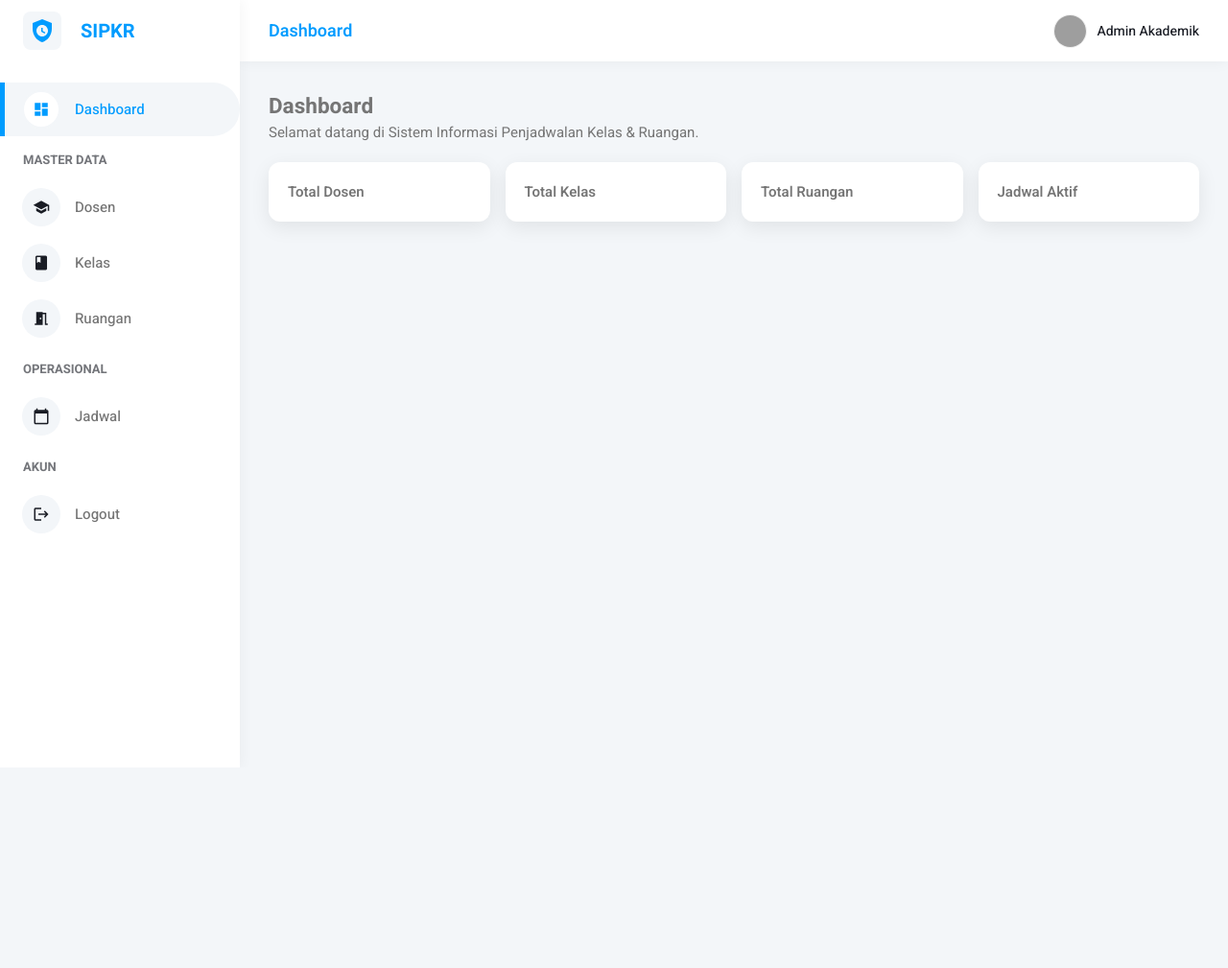
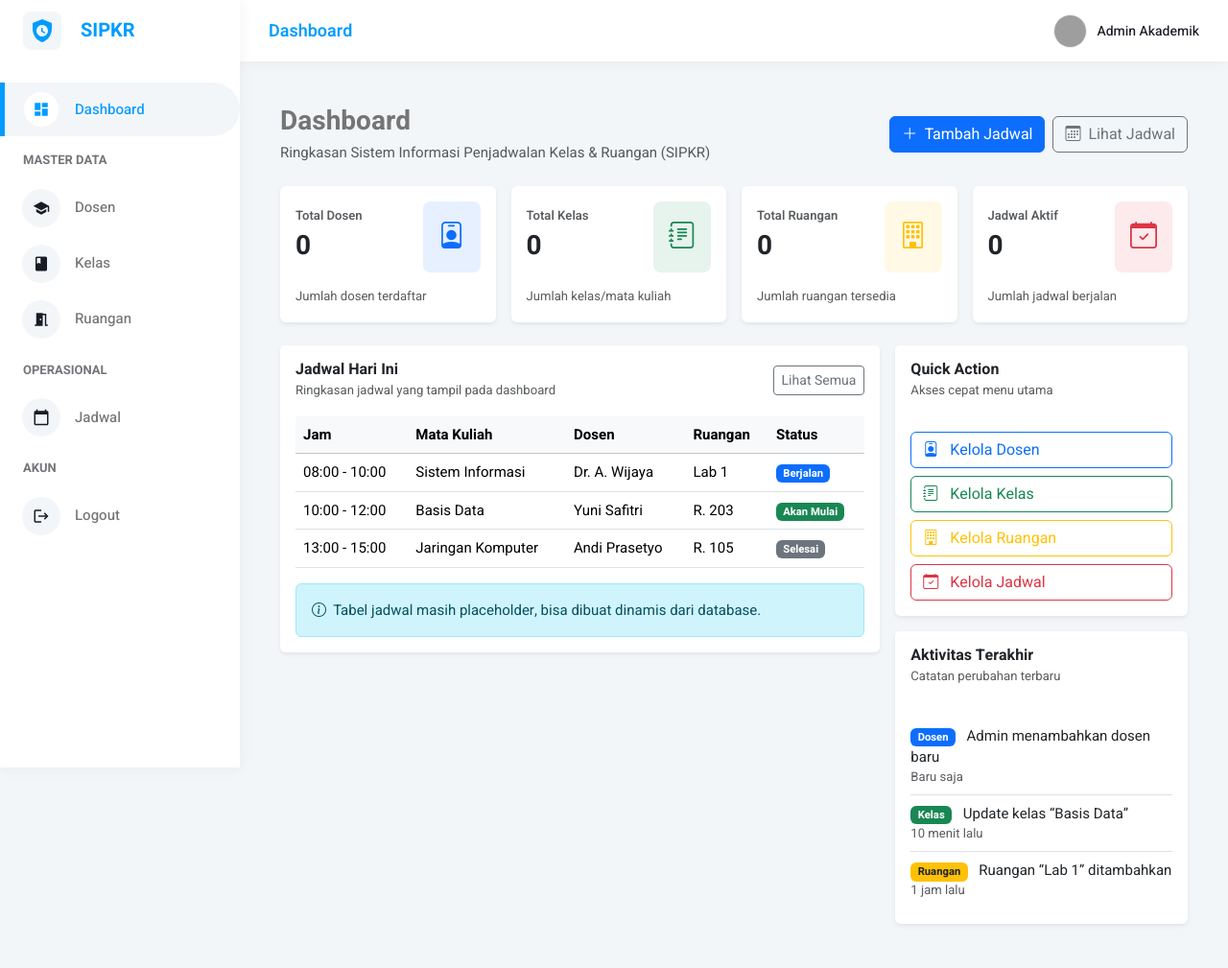
Before and after one commit to aprillashinta/sipkr-flask, a Flask app: page /dashboard in a window 1280 px wide. Shown: the whole page at 96% size. Before the commit the page ends 544 px from the top, so only its background shows below. Run offline with Flask 3, Linux system fonts and the light colour scheme; the visitor is signed in with stand-in values (Sample User, id 1); parts of the project's set-up code (start-up, migrations or seed data) failed here and were passed over; grey boxes are pictures that could not be loaded.

Commit message:
tambahan count untuk dashboard dan sesuaikan routing, untuk menu selain dashbord hanya bisa diakses ketika sudah login

```diff
--- a/app/controller/WebController.py
+++ b/app/controller/WebController.py
@@ -1,123 +1,150 @@
 from flask import Blueprint, render_template, redirect, url_for, session
+from functools import wraps
+
 from app.controller import AuthController, DosenController, KelasController, JadwalController, RuanganController
+from app.model.dosen import Dosen
+from app.model.kelas import Kelas
+from app.model.ruangan import Ruangan
+from app.model.jadwal import Jadwal
 
-# Inisialisasi Blueprint dengan nama 'web'
 web = Blueprint('web', __name__)
+
+def login_required(f):
+    @wraps(f)
+    def decorated_function(*args, **kwargs):
+        if not session.get('user'):
+            return redirect(url_for('web.login'))
+        return f(*args, **kwargs)
+    return decorated_function
+
 
 @web.route('/')
 def index():
     return 'SIPKR Flask is running'
 
+
 @web.route('/login', methods=['GET', 'POST'])
 def login():
-    # Jika user sudah login, langsung lempar ke dashboard
     if session.get('user'):
         return redirect(url_for('web.dashboard'))
-
-    # Memanggil logika login dari AuthController
     return AuthController.login()
 
+
 @web.route('/dashboard')
+@login_required
 def dashboard():
-    # Proteksi halaman: Jika belum login, tendang ke halaman login
-    if not session.get('user'):
-        return redirect(url_for('web.login'))
+    total_dosen = Dosen.query.count()
+    total_kelas = Kelas.query.count()
+    total_ruangan = Ruangan.query.count()
+    jadwal_aktif = Jadwal.query.count()
 
-    # Temanmu nanti tinggal mengisi dashboard.html
-    return render_template('dashboard.html')
+    return render_template(
+        'dashboard.html',
+        total_dosen=total_dosen,
+        total_kelas=total_kelas,
+        total_ruangan=total_ruangan,
+        jadwal_aktif=jadwal_aktif
+    )
+
 
 @web.route('/logout')
+@login_required
 def logout():
-    # Menghapus session user saat logout
     session.clear()
     return redirect(url_for('web.login'))
 
-# 1. READ - Menampilkan daftar semua dosen
+
 @web.route('/dosen')
+@login_required
 def dosen_index():
-    # Proteksi: hanya user login yang bisa akses
-    if not session.get('user'):
-        return redirect(url_for('web.login'))
-
     return DosenController.index()
 
-# 2. CREATE - Form tambah dan Proses simpan
+
 @web.route('/dosen/tambah', methods=['GET', 'POST'])
+@login_required
 def dosen_create():
-    if not session.get('user'):
-        return redirect(url_for('web.login'))
-
     return DosenController.create()
 
-# 3. UPDATE - Form edit dan Proses update berdasarkan ID
+
 @web.route('/dosen/edit/<int:id>', methods=['GET', 'POST'])
+@login_required
 def dosen_edit(id):
-    if not session.get('user'):
-        return redirect(url_for('web.login'))
-
     return DosenController.edit(id)
 
-# 4. DELETE - Proses hapus data
-# Menggunakan POST untuk keamanan (mencegah hapus via link langsung)
+
 @web.route('/dosen/hapus/<int:id>', methods=['POST'])
+@login_required
 def dosen_delete(id):
-    if not session.get('user'):
-        return redirect(url_for('web.login'))
-
     return DosenController.delete(id)
 
-# 1. READ - Menampilkan daftar kelas
+
 @web.route('/kelas')
+@login_required
 def kelas_index():
-    if not session.get('user'):
-        return redirect(url_for('web.login'))
-
-    # Memanggil fungsi index() dari KelasController.py
     return KelasController.index()
 
-# 2. CREATE - Form tambah kelas dan Proses simpan
+
 @web.route('/kelas/tambah', methods=['GET', 'POST'])
+@login_required
 def kelas_create():
     return KelasController.create()
 
-# 3. UPDATE - Form edit kelas dan Proses update
+
 @web.route('/kelas/edit/<int:id>', methods=['GET', 'POST'])
+@login_required
 def kelas_edit(id):
     return KelasController.edit(id)
 
-# 4. DELETE - Proses hapus kelas
+
 @web.route('/kelas/hapus/<int:id>', methods=['POST'])
+@login_required
 def kelas_delete(id):
     return KelasController.delete(id)
 
+
 @web.route('/jadwal')
+@login_required
 def jadwal_index():
     return JadwalController.index()
 
+
 @web.route('/jadwal/tambah', methods=['GET', 'POST'])
+@login_required
 def jadwal_create():
     return JadwalController.create()
 
+
 @web.route('/jadwal/edit/<id>', methods=['GET', 'POST'])
+@login_required
 def jadwal_edit(id):
     return JadwalController.edit(id)
 
+
 @web.route('/jadwal/hapus/<id>', methods=['POST'])
+@login_required
 def jadwal_delete(id):
     return JadwalController.delete(id)
 
+
 @web.route('/ruangan')
+@login_required
 def ruangan_index():
     return RuanganController.index()
 
+
 @web.route('/ruangan/tambah', methods=['GET', 'POST'])
+@login_required
 def ruangan_create():
     return RuanganController.create()
 
+
 @web.route('/ruangan/hapus/<id>', methods=['POST'])
+@login_required
 def ruangan_delete(id):
     return RuanganController.delete(id)
 
+
 @web.route('/ruangan/edit/<id>', methods=['GET', 'POST'])
+@login_required
 def ruangan_edit(id):
     return RuanganController.edit(id)
--- a/app/templates/base.html
+++ b/app/templates/base.html
@@ -8,10 +8,14 @@
     <link href="https://fonts.googleapis.com/css2?family=Heebo:wght@400;500;600;700&display=swap" rel="stylesheet">
     <link href="https://fonts.googleapis.com/icon?family=Material+Icons" rel="stylesheet">
 
+    <link href="https://cdn.jsdelivr.net/npm/bootstrap@5.3.3/dist/css/bootstrap.min.css" rel="stylesheet">
+
+    <link rel="stylesheet" href="https://cdn.jsdelivr.net/npm/bootstrap-icons@1.11.3/font/bootstrap-icons.min.css">
+
     <style>
         :root {
             --primary: #009CFF;
-            --primary-dark: #007ACD; /* Tambahan warna untuk Hover */
+            --primary-dark: #007ACD;
             --primary-light: #F3F6F9;
             --bg-icon: #F3F6F9;
             --bg-body: #F3F6F9;
@@ -130,25 +134,23 @@
 
         .content { padding: 30px; }
 
-        .btn-primary {
+        .btn-sipkr {
             background: var(--primary); color: white;
             padding: 8px 22px; border-radius: 6px; border: none;
             cursor: pointer; font-size: 14px; font-weight: 500;
-            transition: background 0.3s ease; /* Animasi halus */
+            transition: background 0.3s ease;
         }
-
-        /* PERBAIKAN: Menambahkan style khusus saat hover */
-        .btn-primary:hover {
-            background: var(--primary-dark); /* Menggunakan warna yang lebih gelap */
+        .btn-sipkr:hover {
+            background: var(--primary-dark);
             color: white;
         }
 
-        .alert {
+        .alert-custom {
             padding: 15px; margin-bottom: 24px; border-radius: 8px;
             display: flex; align-items: center; gap: 10px; font-size: 14px;
         }
-        .alert-success { background: #d1e7dd; color: #0f5132; }
-        .alert-error { background: #f8d7da; color: #842029; }
+        .alert-success-custom { background: #d1e7dd; color: #0f5132; }
+        .alert-error-custom { background: #f8d7da; color: #842029; }
     </style>
 </head>
 
@@ -220,12 +222,14 @@
                 <h3 style="color:#009CFF;">Selamat Datang</h3>
                 <p>Pilih menu di sebelah kiri untuk mengelola data.</p>
                 <br>
-                <button class="btn-primary">Tombol Tes</button>
+                <button class="btn-sipkr">Tombol Tes</button>
             </div>
             {% endblock %}
         </section>
     </div>
 
 </div>
+
+<script src="https://cdn.jsdelivr.net/npm/bootstrap@5.3.3/dist/js/bootstrap.bundle.min.js"></script>
 </body>
 </html>
--- a/app/templates/dashboard.html
+++ b/app/templates/dashboard.html
@@ -2,28 +2,162 @@
 {% block title %}Dashboard | SIPKR{% endblock %}
 
 {% block content %}
-<h1>Dashboard</h1>
-<p>Selamat datang di Sistem Informasi Penjadwalan Kelas & Ruangan.</p>
+<div class="container-fluid py-3">
 
-<div class="cards">
-  <div class="card">Total Dosen</div>
-  <div class="card">Total Kelas</div>
-  <div class="card">Total Ruangan</div>
-  <div class="card">Jadwal Aktif</div>
+  <!-- Header -->
+  <div class="d-flex flex-column flex-md-row justify-content-between align-items-md-center gap-2 mb-4">
+    <div>
+      <h3 class="fw-bold mb-1">Dashboard</h3>
+      <p class="text-muted mb-0">Ringkasan Sistem Informasi Penjadwalan Kelas & Ruangan (SIPKR)</p>
+    </div>
+
+    <div class="d-flex gap-2">
+      <a href="{{ url_for('web.jadwal_create') }}" class="btn btn-primary">
+        <i class="bi bi-plus-lg me-1"></i> Tambah Jadwal
+      </a>
+      <a href="{{ url_for('web.jadwal_index') }}" class="btn btn-outline-secondary">
+        <i class="bi bi-calendar3 me-1"></i> Lihat Jadwal
+      </a>
+    </div>
+  </div>
+
+  <!-- Stat Cards (Efficient) -->
+  {% set stats = [
+    {'label':'Total Dosen',   'value': total_dosen,   'icon':'bi-person-badge',  'color':'primary', 'desc':'Jumlah dosen terdaftar'},
+    {'label':'Total Kelas',   'value': total_kelas,   'icon':'bi-journal-text',  'color':'success', 'desc':'Jumlah kelas/mata kuliah'},
+    {'label':'Total Ruangan', 'value': total_ruangan, 'icon':'bi-building',      'color':'warning', 'desc':'Jumlah ruangan tersedia'},
+    {'label':'Jadwal Aktif',  'value': jadwal_aktif,  'icon':'bi-calendar-check','color':'danger',  'desc':'Jumlah jadwal berjalan'}
+  ] %}
+
+  <div class="row g-3 mb-4">
+    {% for s in stats %}
+    <div class="col-12 col-sm-6 col-lg-3">
+      <div class="card shadow-sm border-0 h-100">
+        <div class="card-body">
+          <div class="d-flex align-items-center justify-content-between">
+            <div>
+              <div class="text-muted small fw-semibold">{{ s.label }}</div>
+              <div class="fs-3 fw-bold">{{ s.value }}</div>
+            </div>
+
+            <div class="bg-{{ s.color }} bg-opacity-10 text-{{ s.color }} rounded-3 p-3">
+              <i class="bi {{ s.icon }} fs-3"></i>
+            </div>
+          </div>
+
+          <div class="mt-3 small text-muted">{{ s.desc }}</div>
+        </div>
+      </div>
+    </div>
+    {% endfor %}
+  </div>
+
+  <!-- Content -->
+  <div class="row g-3">
+    <!-- Table -->
+    <div class="col-12 col-lg-8">
+      <div class="card shadow-sm border-0">
+        <div class="card-header bg-white border-0 d-flex justify-content-between align-items-center py-3">
+          <div>
+            <h6 class="fw-bold mb-0">Jadwal Hari Ini</h6>
+            <small class="text-muted">Ringkasan jadwal yang tampil pada dashboard</small>
+          </div>
+          <a href="{{ url_for('web.jadwal_index') }}" class="btn btn-sm btn-outline-secondary">Lihat Semua</a>
+        </div>
+
+        <div class="card-body pt-0">
+          <div class="table-responsive">
+            <table class="table align-middle table-hover mb-0">
+              <thead class="table-light">
+                <tr>
+                  <th>Jam</th>
+                  <th>Mata Kuliah</th>
+                  <th>Dosen</th>
+                  <th>Ruangan</th>
+                  <th>Status</th>
+                </tr>
+              </thead>
+              <tbody>
+                <!-- Placeholder -->
+                <tr>
+                  <td>08:00 - 10:00</td>
+                  <td>Sistem Informasi</td>
+                  <td>Dr. A. Wijaya</td>
+                  <td>Lab 1</td>
+                  <td><span class="badge bg-primary">Berjalan</span></td>
+                </tr>
+                <tr>
+                  <td>10:00 - 12:00</td>
+                  <td>Basis Data</td>
+                  <td>Yuni Safitri</td>
+                  <td>R. 203</td>
+                  <td><span class="badge bg-success">Akan Mulai</span></td>
+                </tr>
+                <tr>
+                  <td>13:00 - 15:00</td>
+                  <td>Jaringan Komputer</td>
+                  <td>Andi Prasetyo</td>
+                  <td>R. 105</td>
+                  <td><span class="badge bg-secondary">Selesai</span></td>
+                </tr>
+              </tbody>
+            </table>
+          </div>
+
+          <div class="alert alert-info mt-3 mb-0">
+            <i class="bi bi-info-circle me-1"></i>
+            Tabel jadwal masih placeholder, bisa dibuat dinamis dari database.
+          </div>
+        </div>
+      </div>
+    </div>
+
+    <div class="col-12 col-lg-4">
+      {% set quick_actions = [
+        {'text':'Kelola Dosen',   'url': url_for('web.dosen_index'),   'icon':'bi-person-badge',  'color':'primary'},
+        {'text':'Kelola Kelas',   'url': url_for('web.kelas_index'),   'icon':'bi-journal-text',  'color':'success'},
+        {'text':'Kelola Ruangan', 'url': url_for('web.ruangan_index'), 'icon':'bi-building',      'color':'warning'},
+        {'text':'Kelola Jadwal',  'url': url_for('web.jadwal_index'),  'icon':'bi-calendar-check','color':'danger'}
+      ] %}
+
+      <div class="card shadow-sm border-0 mb-3">
+        <div class="card-header bg-white border-0 py-3">
+          <h6 class="fw-bold mb-0">Quick Action</h6>
+          <small class="text-muted">Akses cepat menu utama</small>
+        </div>
+        <div class="card-body d-grid gap-2">
+          {% for q in quick_actions %}
+          <a href="{{ q.url }}" class="btn btn-outline-{{ q.color }} text-start">
+            <i class="bi {{ q.icon }} me-2"></i> {{ q.text }}
+          </a>
+          {% endfor %}
+        </div>
+      </div>
+
+      <div class="card shadow-sm border-0">
+        <div class="card-header bg-white border-0 py-3">
+          <h6 class="fw-bold mb-0">Aktivitas Terakhir</h6>
+          <small class="text-muted">Catatan perubahan terbaru</small>
+        </div>
+        <div class="card-body">
+          <ul class="list-group list-group-flush">
+            <li class="list-group-item px-0">
+              <span class="badge bg-primary me-2">Dosen</span> Admin menambahkan dosen baru
+              <div class="small text-muted">Baru saja</div>
+            </li>
+            <li class="list-group-item px-0">
+              <span class="badge bg-success me-2">Kelas</span> Update kelas “Basis Data”
+              <div class="small text-muted">10 menit lalu</div>
+            </li>
+            <li class="list-group-item px-0">
+              <span class="badge bg-warning text-dark me-2">Ruangan</span> Ruangan “Lab 1” ditambahkan
+              <div class="small text-muted">1 jam lalu</div>
+            </li>
+          </ul>
+        </div>
+      </div>
+    </div>
+  </div>
+
 </div>
-
-<style>
-.cards{
-margin-top:20px;
-display:grid;
-grid-template-columns:repeat(auto-fit,minmax(180px,1fr));
-gap:16px
-}
-.card{
-background:#fff;padding:20px;
-border-radius:12px;
-box-shadow:0 6px 20px rgba(0,0,0,.08);
-font-weight:600
-}
-</style>
 {% endblock %}
```
Also changed, not shown: app/controller/DashController.py (added, +24 -0 lines).
